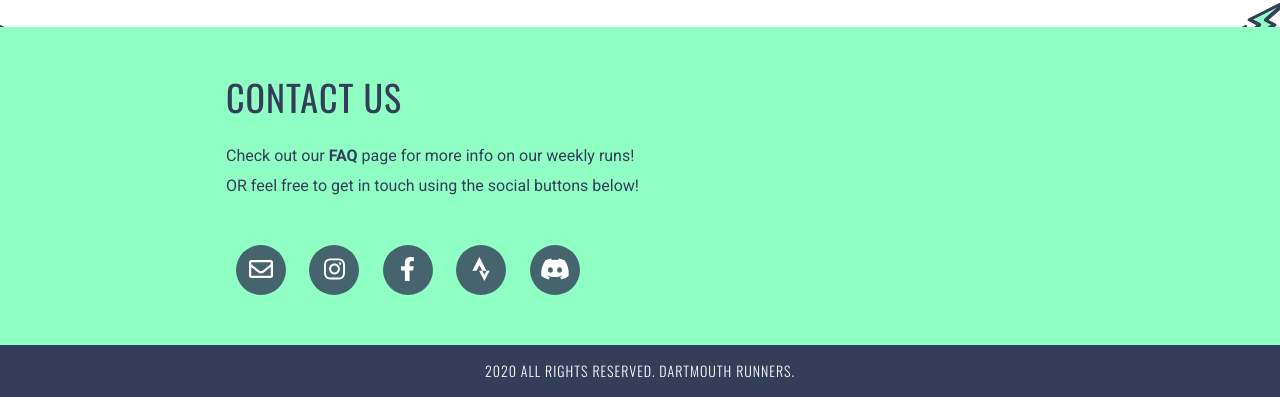
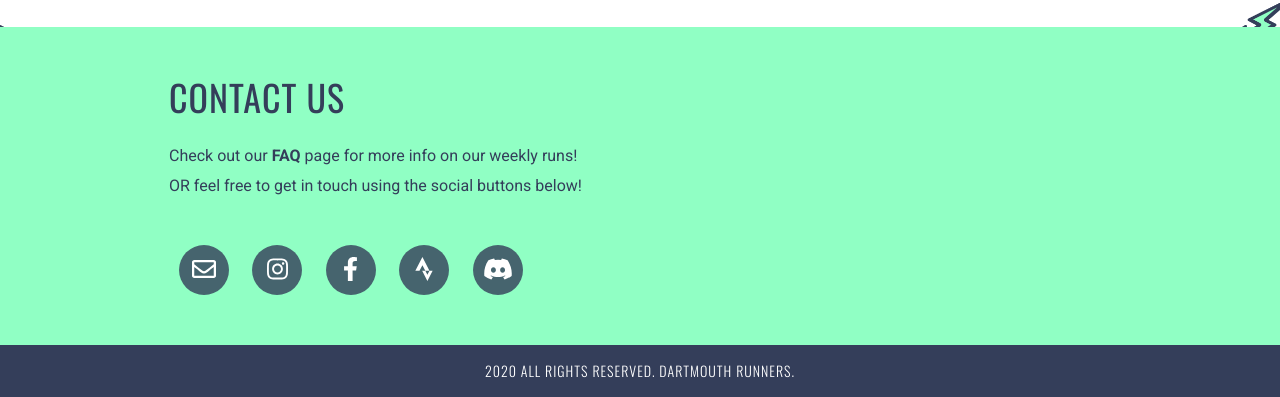
Before and after one commit to dartmouthrunners/dartmouthrunners.github.io, a plain HTML site: page index.html in a window 1280 px wide. Shown: the part 1280-1677 px from the top of the page. Drawn offline with nearby package versions, Linux system fonts and the light colour scheme; some packages are replaced by stand-ins of ours.

Commit message:
trying to adjust the level of padding on the contact section

```diff
--- a/index.html
+++ b/index.html
@@ -123,7 +123,7 @@
 	<a name="contact"></a>
 	<div class="contact-section spad fix">
 		<div class="container">
-			<div class="row" style="padding-right: 15%; padding-left: 15%;">
+			<div class="row" style="padding-right: 10%; padding-left: 10%;">
 				<div class="section-title dark left">
 					<h2>Contact Us</h2>
 				</div>
```
